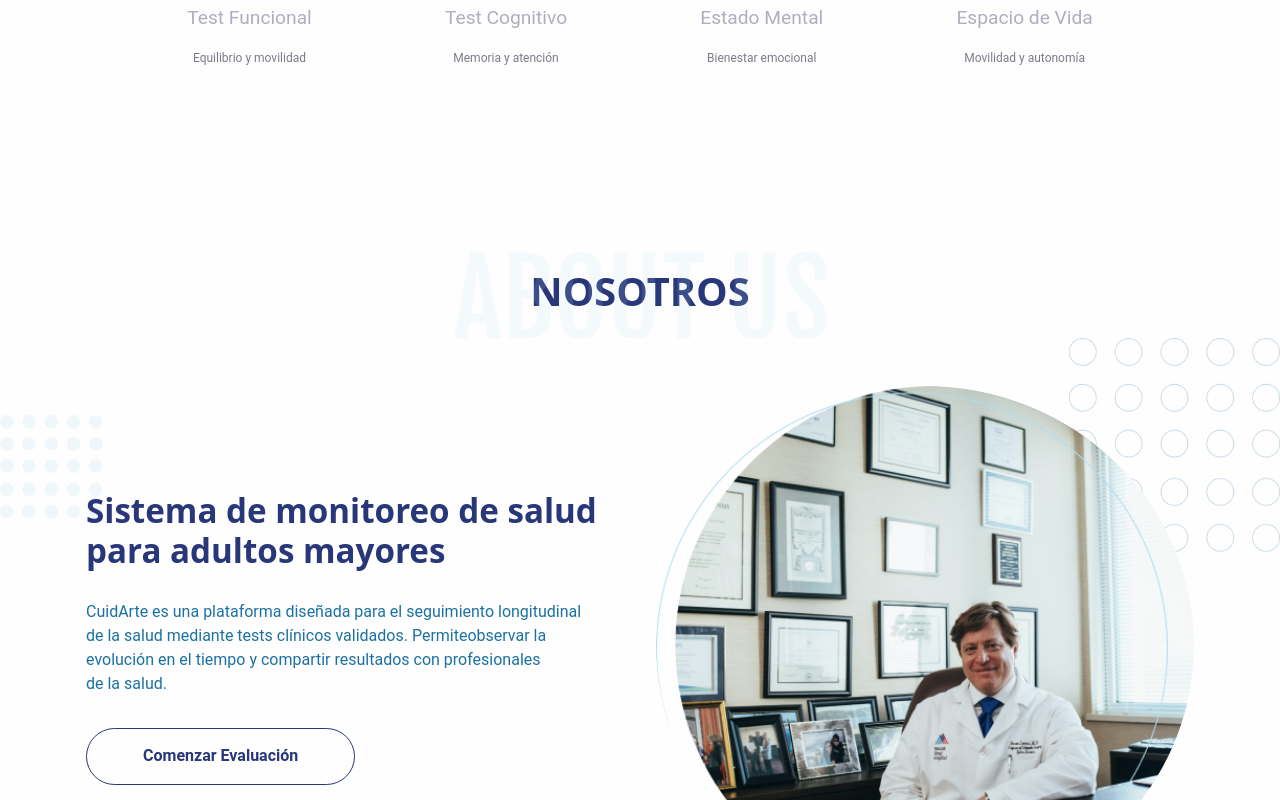
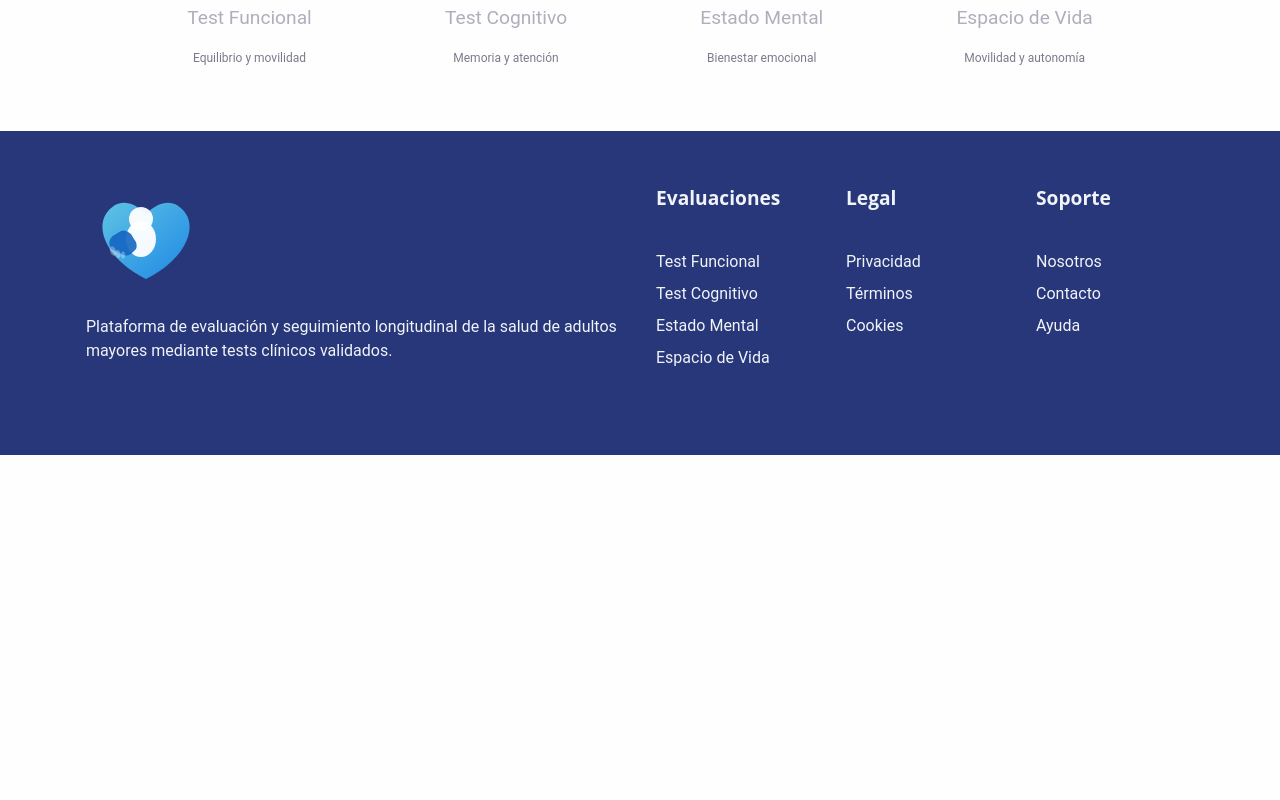
Before and after one commit to mduquegi/Cuidarte, a Next.js app: page / in a window 1280 px wide. Shown: the part 1260-2060 px from the top of the page. After the commit the page ends 1715 px from the top, so only its background shows below. Built offline with nearby package versions, Linux system fonts and the light colour scheme.

Commit message:
Agregar logo CuidArte en navbar, footer y favicons

```diff
--- a/app/layout.tsx
+++ b/app/layout.tsx
@@ -16,6 +16,16 @@
 export const metadata: Metadata = {
   title: "CuidArte - Seguimiento de Salud para Adultos Mayores",
   description: "Plataforma de evaluación y seguimiento longitudinal de la salud de adultos mayores mediante tests clínicos validados.",
+  icons: {
+    icon: [
+      { url: '/assets/img/favicons/favicon-16x16.png', sizes: '16x16', type: 'image/png' },
+      { url: '/assets/img/favicons/favicon-32x32.png', sizes: '32x32', type: 'image/png' },
+      { url: '/assets/img/favicons/favicon.ico' },
+    ],
+    apple: [
+      { url: '/assets/img/favicons/apple-touch-icon.png', sizes: '180x180', type: 'image/png' },
+    ],
+  },
 };
 
 export default function RootLayout({
--- a/app/page.tsx
+++ b/app/page.tsx
@@ -73,7 +73,8 @@
       <nav className="navbar navbar-expand-lg navbar-light fixed-top py-3 d-block" data-navbar-on-scroll="data-navbar-on-scroll">
         <div className="container">
           <a className="navbar-brand d-flex align-items-center" href="#top">
-            <span className="fs-3 fw-bold text-primary">💙 CuidArte</span>
+            <img src="/assets/img/logo-cuidarte.svg" alt="CuidArte Logo" height="40" className="me-2" />
+            <span className="fs-4 fw-bold text-primary">CuidArte</span>
           </a>
           <button className="navbar-toggler" type="button" data-bs-toggle="collapse" data-bs-target="#navbarSupportedContent" aria-controls="navbarSupportedContent" aria-expanded="false" aria-label="Toggle navigation">
             <span className="navbar-toggler-icon"> </span>
@@ -206,59 +207,19 @@
             </div>
           </section>
 
-          {/* About Section */}
-          <section className="pb-0" id="about">
-            <div className="container">
-              <div className="row">
-                <div className="col-12 py-3">
-                  <div className="bg-holder bg-size" style={{backgroundImage: 'url(/assets/img/gallery/about-us.png)', backgroundPosition: 'top center', backgroundSize: 'contain'}}></div>
-                  <h1 className="text-center">NOSOTROS</h1>
-                </div>
-              </div>
-            </div>
-          </section>
-
-          <section className="py-5">
-            <div className="bg-holder bg-size" style={{backgroundImage: 'url(/assets/img/gallery/about-bg.png)', backgroundPosition: 'top center', backgroundSize: 'contain'}}></div>
-
-            <div className="container">
-              <div className="row align-items-center">
-                <div className="col-md-6 order-lg-1 mb-5 mb-lg-0">
-                  <img className="fit-cover rounded-circle w-100" src="/assets/img/gallery/health-care.png" alt="..." />
-                </div>
-                <div className="col-md-6 text-center text-md-start">
-                  <h2 className="fw-bold mb-4">
-                    Sistema de monitoreo de salud<br className="d-none d-sm-block" />
-                    para adultos mayores
-                  </h2>
-                  <p>
-                    CuidArte es una plataforma diseñada para el seguimiento longitudinal<br className="d-none d-sm-block" />
-                    de la salud mediante tests clínicos validados. Permiteobservar la<br className="d-none d-sm-block" />
-                    evolución en el tiempo y compartir resultados con profesionales<br className="d-none d-sm-block" />
-                    de la salud.
-                  </p>
-                  <div className="py-3">
-                    <button className="btn btn-lg btn-outline-primary rounded-pill" type="button" onClick={() => handleTestSelect('functional')}>
-                      Comenzar Evaluación
-                    </button>
-                  </div>
-                </div>
-              </div>
-            </div>
-          </section>
 
           {/* Footer */}
           <section className="bg-primary py-5">
             <div className="container">
               <div className="row">
                 <div className="col-12 col-sm-12 col-lg-6 mb-4 order-0 order-sm-0">
-                  <div className="text-decoration-none">
-                    <h2 className="fw-bold text-light mb-3">💙 CuidArte</h2>
-                    <p className="text-light">
-                      Plataforma de evaluación y seguimiento longitudinal de la salud de adultos mayores
-                      mediante tests clínicos validados.
-                    </p>
+                  <div className="text-decoration-none d-flex align-items-center mb-3">
+                    <img src="/assets/img/logo-cuidarte.svg" alt="CuidArte Logo" height="50" />
                   </div>
+                  <p className="text-light">
+                    Plataforma de evaluación y seguimiento longitudinal de la salud de adultos mayores
+                    mediante tests clínicos validados.
+                  </p>
                 </div>
                 <div className="col-6 col-sm-4 col-lg-2 mb-3 order-2 order-sm-1">
                   <h5 className="lh-lg fw-bold mb-4 text-light font-sans-serif">Evaluaciones</h5>
```
Also changed, not shown: public/assets/img/logo-cuidarte.svg (added), 1 other file (tests, documents, lock files or other folders).
